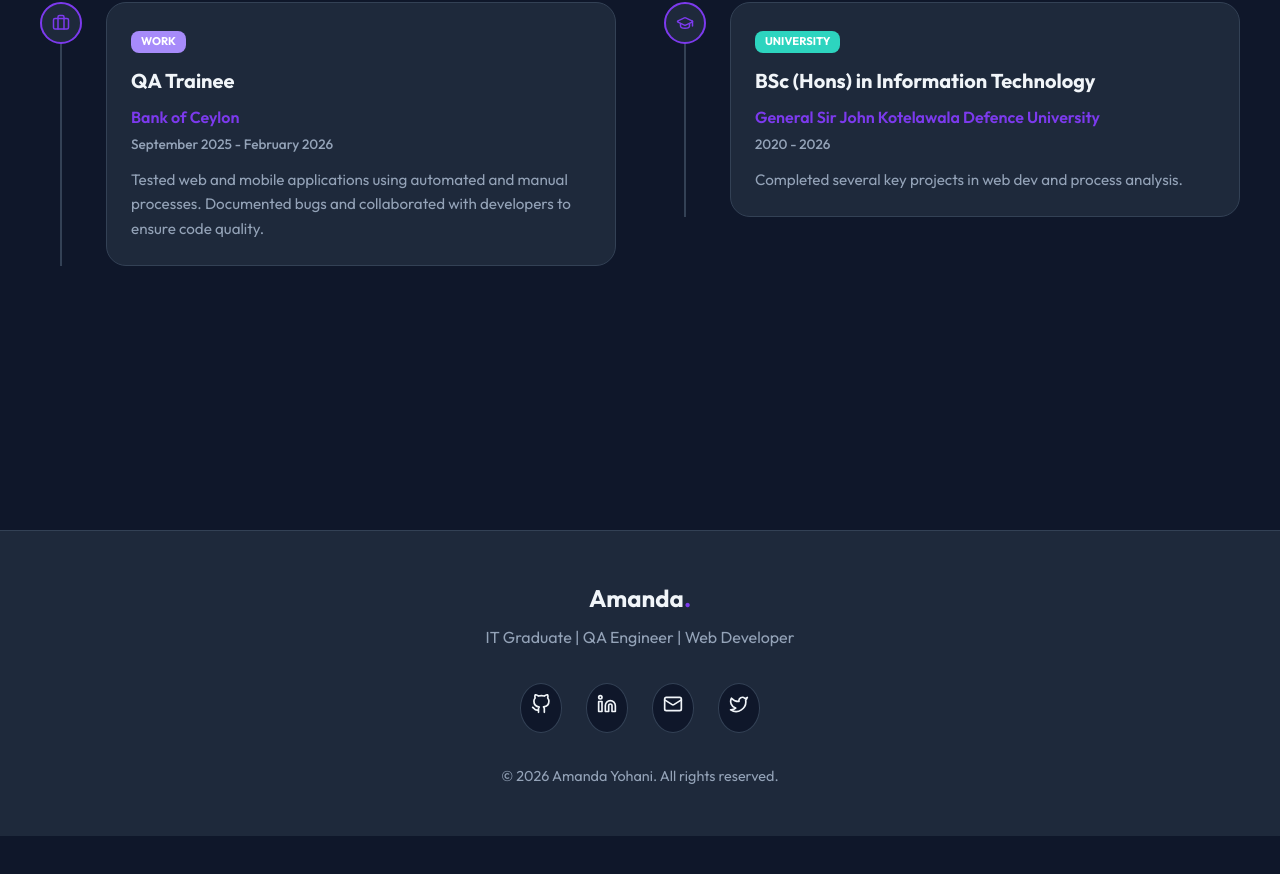
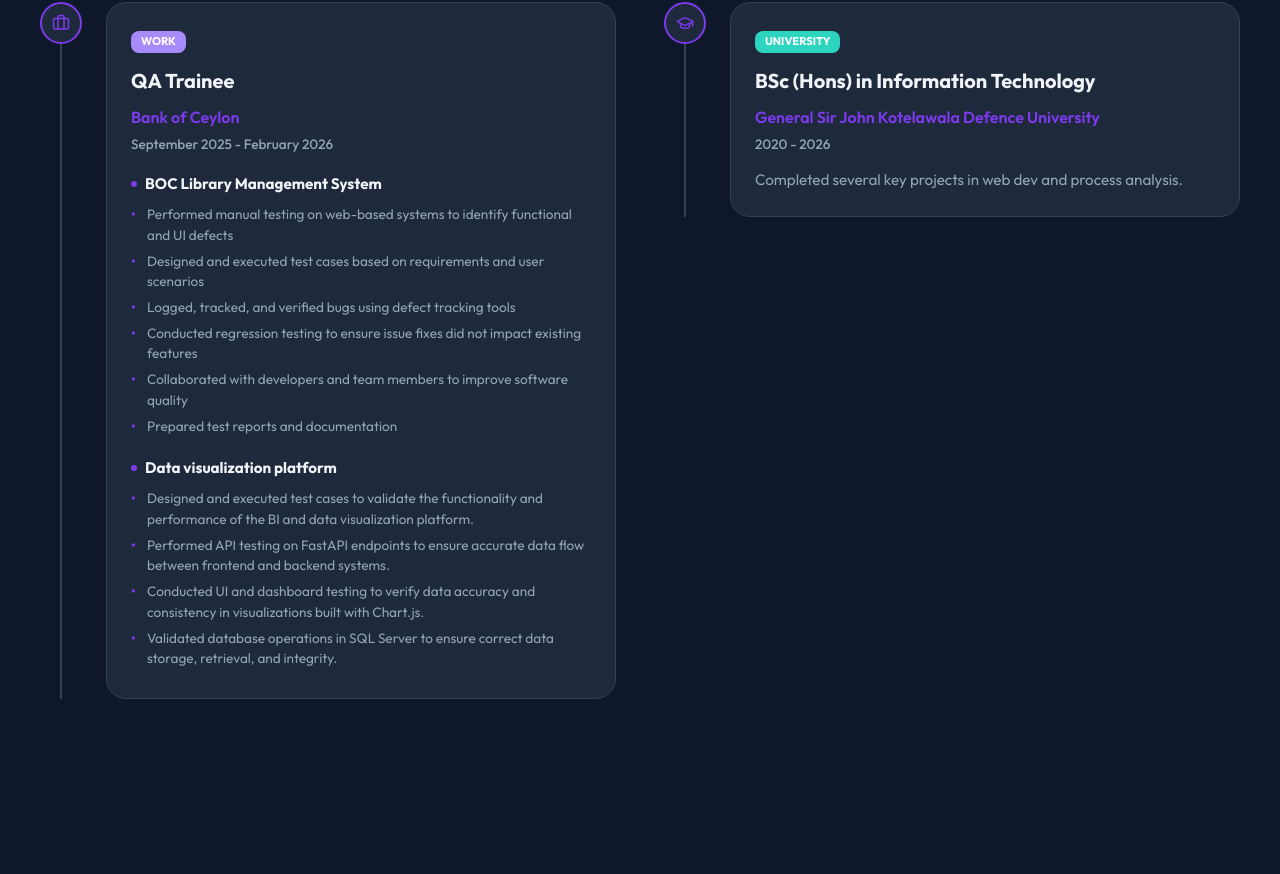
Before and after one commit to Amanda-2000/web-portfolio-site, a React (Create React App) app in the folder portfolio/: page /about in a window 1280 px wide. Shown: the part 1242-2116 px from the top of the page. Before the commit the page ends 2078 px from the top, so only its background shows below. Built offline with nearby package versions, Linux system fonts and the light colour scheme.

Commit message:
update thedetaisl in the footter and add the project that done in the bank

```diff
--- a/portfolio/src/components/Footer/Footer.js
+++ b/portfolio/src/components/Footer/Footer.js
@@ -16,12 +16,6 @@ const LinkedinIcon = ({ size }) => (
   </svg>
 );
 
-const TwitterIcon = ({ size }) => (
-  <svg width={size} height={size} viewBox="0 0 24 24" fill="none" stroke="currentColor" strokeWidth="2" strokeLinecap="round" strokeLinejoin="round">
-    <path d="M22 4s-.7 2.1-2 3.4c1.6 10-9.4 17.3-18 11.6 2.2.1 4.4-.6 6-2C3 15.5.5 9.6 3 5c2.2 2.6 5.6 4.1 9 4-.9-4.2 4-6.6 7-3.8 1.1 0 3-1.2 3-1.2z"></path>
-  </svg>
-);
-
 const Footer = () => {
   const currentYear = new Date().getFullYear();
 
@@ -34,17 +28,14 @@ const Footer = () => {
         </div>
 
         <div className={styles.socials}>
-          <a href="https://github.com" target="_blank" rel="noreferrer" aria-label="GitHub">
+          <a href="https://github.com/Amanda-2000" target="_blank" rel="noreferrer" aria-label="GitHub">
             <GithubIcon size={20} />
           </a>
-          <a href="https://linkedin.com" target="_blank" rel="noreferrer" aria-label="LinkedIn">
+          <a href="https://www.linkedin.com/in/amanda-dissanayaka-777311288/" target="_blank" rel="noreferrer" aria-label="LinkedIn">
             <LinkedinIcon size={20} />
           </a>
-          <a href="mailto:amanda@example.com" aria-label="Email">
+          <a href="mailto:amandayohani32@gmail.com" aria-label="Email">
             <Mail size={20} />
-          </a>
-          <a href="https://twitter.com" target="_blank" rel="noreferrer" aria-label="Twitter">
-            <TwitterIcon size={20} />
           </a>
         </div>
 
--- a/portfolio/src/pages/Experience/Experience.js
+++ b/portfolio/src/pages/Experience/Experience.js
@@ -10,7 +10,28 @@ const Experience = () => {
       title: 'QA Trainee',
       company: 'Bank of Ceylon',
       date: 'September 2025 - February 2026',
-      desc: 'Tested web and mobile applications using automated and manual processes. Documented bugs and collaborated with developers to ensure code quality.',
+      projects: [
+        {
+          name: 'BOC Library Management System',
+          responsibilities: [
+            'Performed manual testing on web-based systems to identify functional and UI defects',
+            'Designed and executed test cases based on requirements and user scenarios',
+            'Logged, tracked, and verified bugs using defect tracking tools',
+            'Conducted regression testing to ensure issue fixes did not impact existing features',
+            'Collaborated with developers and team members to improve software quality',
+            'Prepared test reports and documentation'
+          ]
+        },
+        {
+          name: 'Data visualization platform',
+          responsibilities: [
+            'Designed and executed test cases to validate the functionality and performance of the BI and data visualization platform.',
+            'Performed API testing on FastAPI endpoints to ensure accurate data flow between frontend and backend systems.',
+            'Conducted UI and dashboard testing to verify data accuracy and consistency in visualizations built with Chart.js.',
+            'Validated database operations in SQL Server to ensure correct data storage, retrieval, and integrity.'
+          ]
+        }
+      ],
       icon: <Briefcase size={18} />,
     },
     {
@@ -47,7 +68,23 @@ const Experience = () => {
           <h5>{exp.company}</h5>
           <p>{exp.date}</p>
         </div>
+
         {exp.desc && <p className={styles.desc}>{exp.desc}</p>}
+
+        {exp.projects && (
+          <div className={styles.projectsList}>
+            {exp.projects.map((project, pIndex) => (
+              <div key={pIndex} className={styles.projectItem}>
+                <h5 className={styles.projectName}>{project.name}</h5>
+                <ul className={styles.responsibilities}>
+                  {project.responsibilities.map((resp, rIndex) => (
+                    <li key={rIndex}>{resp}</li>
+                  ))}
+                </ul>
+              </div>
+            ))}
+          </div>
+        )}
       </div>
     </motion.div>
   );
--- a/portfolio/src/pages/Experience/Experience.module.css
+++ b/portfolio/src/pages/Experience/Experience.module.css
@@ -122,6 +122,59 @@
   line-height: 1.6;
 }
 
+.projectsList {
+  margin-top: 1rem;
+}
+
+.projectItem {
+  margin-bottom: 1.25rem;
+}
+
+.projectItem:last-child {
+  margin-bottom: 0;
+}
+
+.projectName {
+  font-size: 0.95rem;
+  color: var(--text-main);
+  font-weight: 700;
+  margin-bottom: 0.5rem;
+  display: flex;
+  align-items: center;
+  gap: 0.5rem;
+}
+
+.projectName::before {
+  content: '';
+  width: 6px;
+  height: 6px;
+  background: var(--primary);
+  border-radius: 50%;
+  display: inline-block;
+}
+
+.responsibilities {
+  list-style: none;
+  padding-left: 0;
+}
+
+.responsibilities li {
+  font-size: 0.85rem;
+  color: var(--text-muted);
+  margin-bottom: 0.35rem;
+  position: relative;
+  padding-left: 1rem;
+  line-height: 1.5;
+}
+
+.responsibilities li::before {
+  content: "•";
+  position: absolute;
+  left: 0;
+  color: var(--primary);
+  font-weight: bold;
+}
+
 @media (max-width: 992px) {
   .columns {
     grid-template-columns: 1fr;
```
